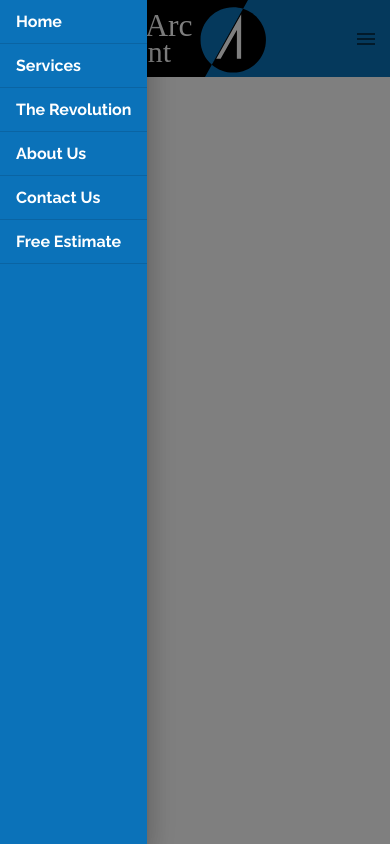
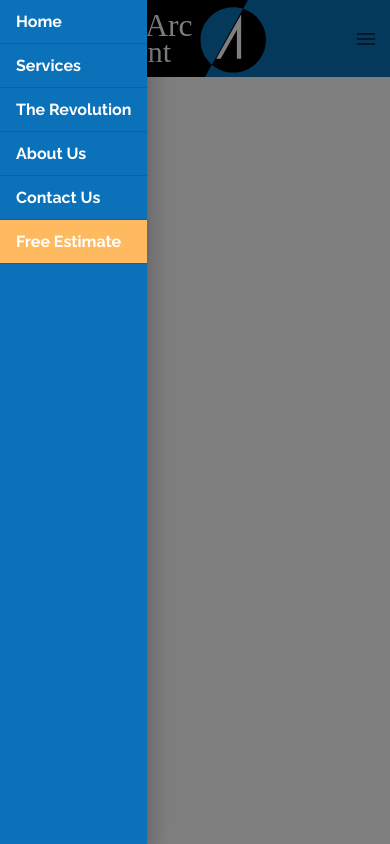
Before and after one commit to mitushaa/arc-development, a React (Create React App) app: page / in a window 390 px wide. Both pictures are taken after a click on the button 366 px from the left and 38 px from the top of the page. Built offline with nearby package versions, Linux system fonts and the light colour scheme.

Commit message:
Using Lists- Adding Estimate

```diff
--- a/src/components/ui/Header.js
+++ b/src/components/ui/Header.js
@@ -113,6 +113,9 @@ drawer: {
 drawerItem: {
   ...theme.typography.tab,
   color: "white"
+},
+drawerItemEstimate: {
+  backgroundColor: theme.palette.common.orange
 }
 }));
 export default function Header(props) {
@@ -341,9 +344,15 @@ classes={{root: classes.menuItem}} onClick={(event) =>
     <ListItemText className= {classes.drawerItem}
     disableTypography>Contact Us</ListItemText>
   </ListItem>
-  <ListItem onClick={() => setOpenDrawer(false)} divider button component={Link} to="/estimate">
-    <ListItemText className= {classes.drawerItem}
-    disableTypography>Free Estimate</ListItemText>
+  <ListItem onClick={() => setOpenDrawer(false)} divider button
+  component={Link}
+  className={classes.drawerItemEstimate}
+
+  to="/estimate"
+  >
+    <ListItemText className= {[classes.drawerItem, classes.drawerItemEstimate]}
+    disableTypography>Free Estimate
+    </ListItemText>
   </ListItem>
 
 </List>
```
Also changed, not shown: 1 other file (tests, documents, lock files or other folders).
